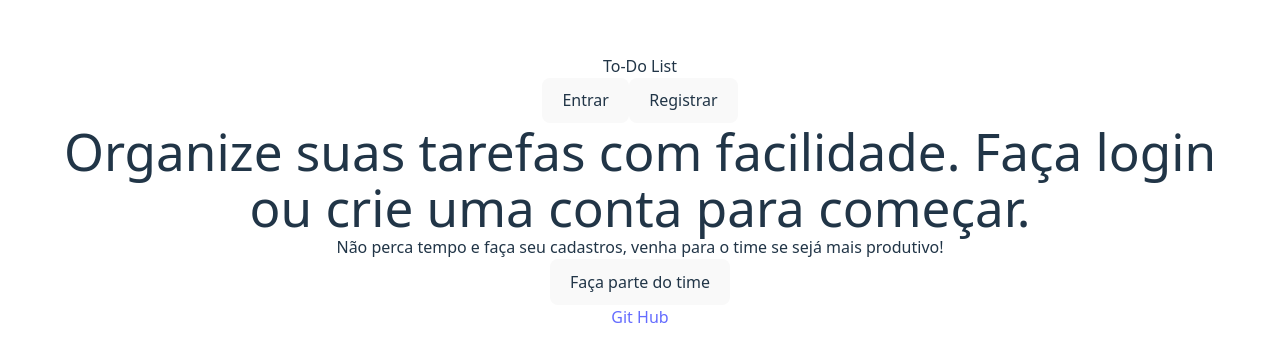
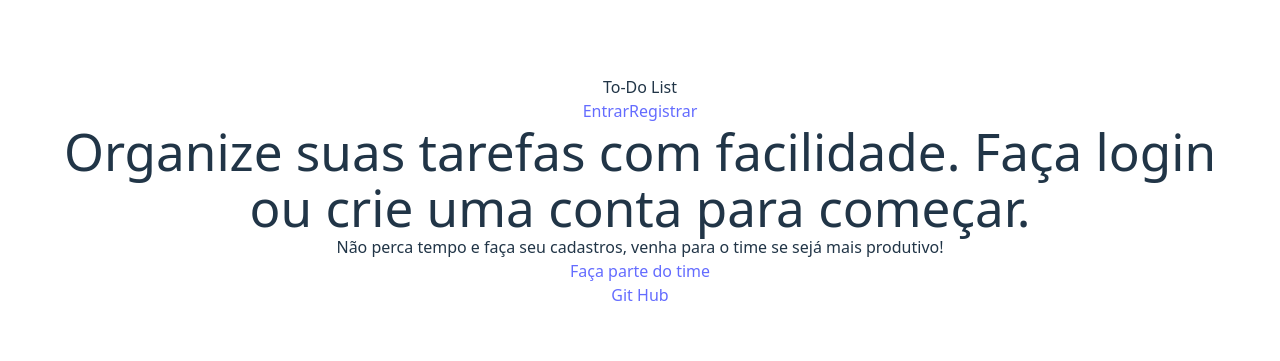
Before and after one commit to GabrielSantos99/to_do_list_fullstack, a React (Vite) app in the folder client/: page / in a window 1280 px wide. Shown: the part 209-570 px from the top of the page. Built offline with nearby package versions, Linux system fonts and the light colour scheme.

Commit message:
Change element a to element Link to navigation

```diff
--- a/client/src/pages/Home/Home.jsx
+++ b/client/src/pages/Home/Home.jsx
@@ -1,31 +1,31 @@
-import { useNavigate } from "react-router-dom";
+import { Link, useNavigate } from "react-router-dom";
 
 function Home() {
     const navigate = useNavigate();
     return(
         <div className="">
-            <header className="fixed w-full top-0 left-0 bg-slate-100 shadow">
+            <header className="fixed w-full top-0 left-0 bg-slate-100 shadow p-5">
                 <div className="max-w-7xl mx-auto flex justify-between items-center">
                     <p className="text-gray-950 text-xl font-semibold px-2">To-Do List</p>
                     <nav className="px-2 justify-between">
-                        <button
-                            onClick={() => {navigate("/login")}}
-                            className="m-2 bg-transparent text-gray-950 border-none"
-                        >Entrar</button>
-                        <button
-                            onClick={() => {navigate("/register")}}
-                            className="my-2 bg-blue-700 hover:bg-blue-800"
-                        >Registrar</button>
+                        <Link
+                            to="/login"
+                            className="m-2 bg-transparent text-gray-950 border-none p-3 rounded"
+                        >Entrar</Link>
+                        <Link
+                            to="/register"
+                            className="my-2 bg-blue-700 hover:bg-blue-800 text-white p-3 rounded"
+                        >Registrar</Link>
                     </nav>
                 </div>
             </header>
             <main>
                 <h1 className="font-bold text-center py-1">Organize suas tarefas com facilidade. Faça login ou crie uma conta para começar.</h1>
                 <p className="text-center py-3">Não perca tempo e faça seu cadastros, venha para o time se sejá mais produtivo!</p>
-                <button
-                    onClick={() => {navigate("/register")}}
-                    className="my-2 bg-blue-700 hover:bg-blue-800"
-                >Faça parte do time</button>
+                <Link
+                    to="/register"
+                    className="my-2 bg-blue-700 hover:bg-blue-800 text-white p-3 rounded"
+                >Faça parte do time</Link>
             </main>
             <footer className="fixed w-full bottom-0 left-0 p-2">
                 <a href="https://github.com/GabrielSantos99">Git Hub</a>
```
